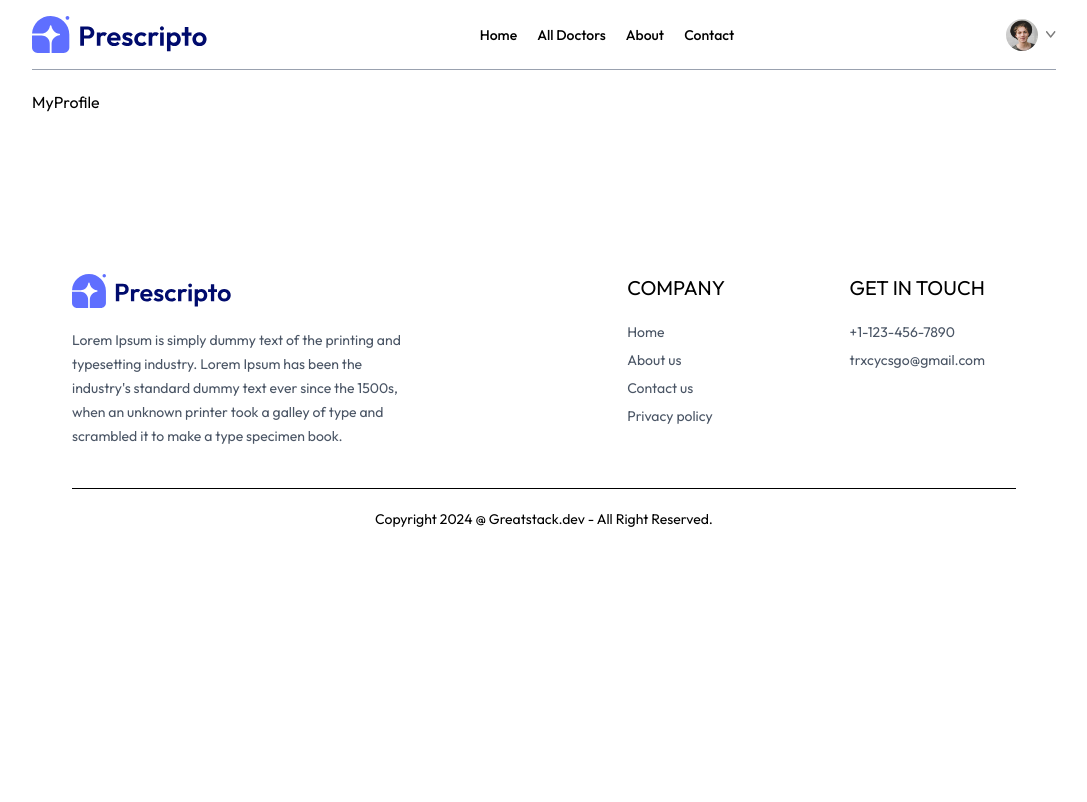
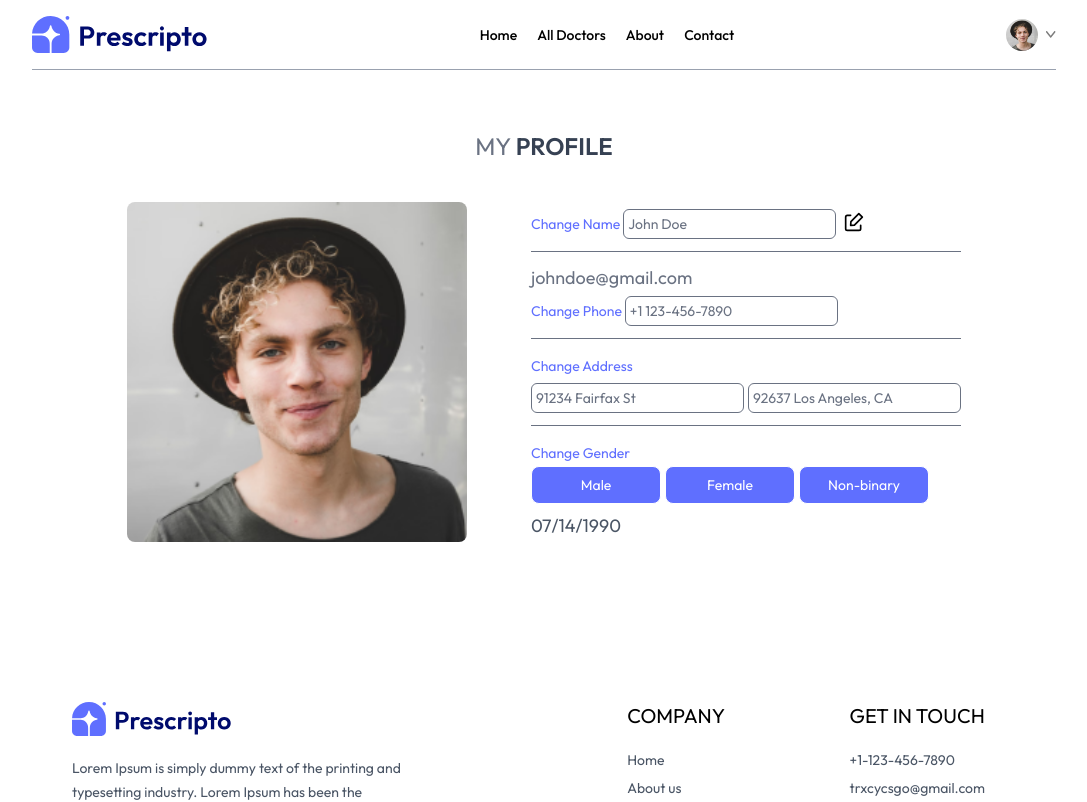
Before and after one commit to tdogcodes/Prescripto-Healthcare, a React app in the folder prescripto/: page /my-profile in a window 1280 px wide. Shown: the top 802 px of the page, without its empty margins (96-1183 px from the left). Built offline with nearby package versions, Linux system fonts and the light colour scheme; the HTML template or start-up script is replaced by a standard one.

Commit message:
edit profile functionality

```diff
--- a/prescripto/src/assets/assets_frontend/assets.js
+++ b/prescripto/src/assets/assets_frontend/assets.js
@@ -11,6 +11,7 @@ import cross_icon from './cross_icon.png'
 import chats_icon from './chats_icon.svg'
 import verified_icon from './verified_icon.svg'
 import arrow_icon from './arrow_icon.svg'
+import edit_icon from './edit_icon.svg'
 import info_icon from './info_icon.svg'
 import upload_icon from './upload_icon.png'
 import stripe_logo from './stripe_logo.png'
@@ -45,6 +46,7 @@ export const assets = {
     logo,
     chats_icon,
     verified_icon,
+    edit_icon,
     info_icon,
     profile_pic,
     arrow_icon,
--- a/prescripto/src/pages/Login.jsx
+++ b/prescripto/src/pages/Login.jsx
@@ -17,21 +17,22 @@ const Login = () => {
   return (
     <div>
       <form onSubmit={onSubmitHandler} className='flex min-h-[80vh] items-center justify-center'>
-        <div className='flex flex-col border rounded-lg gap-2 border-gray-300 text-gray-500 p-26'>
+        <div className='flex flex-col border rounded-xl gap-3 border-gray-300 text-gray-500 p-12'>
           <p className='text-2xl font-semibold text-gray-700'>{state === 'Sign up' ? 'Create Account' : 'Log in'}</p>
           <p>Please {state === 'Sign up' ? 'create an account' : 'sign in'} to book appointment</p>
-          { state === 'Sign up' ?
+          { state === 'Sign up' &&
           <>
-            <label htmlFor="" >Username</label>
-            <input className='border rounded-sm' type="name" />
-          </> : null}
+            <label htmlFor="" >Full Name</label>
+            <input className='border border-gray-300 rounded-sm p-1' type="text" value={name} onChange={(e)=>setName(e.target.name)} required/>
+          </>}
           <label htmlFor="" >Email</label>
-          <input className='border rounded-sm' type="name" />
+          <input className='border border-gray-300 rounded-sm p-1' type="text" value={email} onChange={(e)=>setEmail(e.target.email)} required/>
           <label htmlFor="" >Password</label>
-          <input className='border rounded-sm' type="name" />
+          <input className='border border-gray-300 rounded-sm p-1' type="text" value={password} onChange={(e)=>setPassword(e.target.password)} required/>
           <button className='bg-[var(--primary)] my-3 text-white p-3 px-6 w-fit m-auto rounded-md hover:scale-105 transition-all cursor-pointer'>
           {state === 'Sign up' ? 'Create account' : 'Log in'}</button>
-          {state === 'Sign up' ? <p>Already have an account? <a href=""> Login here</a></p> : null}
+          {state === 'Sign up' ? <p className='m-auto'>Already have an account? <a className='text-[var(--primary)] underline' href=""> Login here</a></p> :
+          <p className='m-auto'>Forgot your password? <a className='text-[var(--primary)] underline' href=""> Reset here</a></p>}
         </div>
       </form>
     </div>
--- a/prescripto/src/pages/MyProfile.jsx
+++ b/prescripto/src/pages/MyProfile.jsx
@@ -1,8 +1,63 @@
-import React from 'react'
+import React, { useState } from 'react'
+import { assets } from '../assets/assets_frontend/assets'
 
 const MyProfile = () => {
+
+  const [userdata, setUserdata] = useState({
+    name: 'John Doe',
+    image: assets.profile_pic,
+    email: 'johndoe@gmail.com',
+    phone:'+1 123-456-7890',
+    address: {
+      line1: '91234 Fairfax St',
+      line2: '92637 Los Angeles, CA',
+    },
+    gender: 'male',
+    dob: '07/14/1990',
+  })
+
+  const [edit, setEdit] = useState(true)
+
   return (
-    <div>MyProfile</div>
+    <div>
+      <div className='text-center text-2xl pt-10 text-gray-500'>
+        <p>MY <span className='text-gray-700 font-semibold'>PROFILE</span></p>
+      </div>
+      <div className='my-10 flex flex-col justify-center md:flex-row text-sm gap-16 mb-28'>
+        <img className='w-full h-full max-w-[340px] max-md:m-auto rounded-lg' src={userdata.image} alt="profile image" />
+
+        <div className='flex flex-col justify-center max-md:items-center gap-3 text-gray-500'>
+          <div className='flex items-center gap-2'>
+            {edit ? <span><label className='text-sm text-[var(--primary)]' htmlFor='name'>Change Name </label>
+              <input className='border border-gray-500 rounded-md mt-1 p-1' type='text' value={userdata.name} name='name' onChange={(e)=> setUserdata((prev)=>({...prev, name:e.target.value}))} /></span> :
+            <p className='text-2xl text-gray-800'>{userdata.name}</p>}
+            <img onClick={()=> setEdit(!edit)} className='m-0 size-5' src={assets.edit_icon} alt="" />
+          </div><hr/>
+          <div className='flex flex-col text-lg gap-3'>
+            <p>{userdata.email} <br/>
+            {edit ? <span><label className='text-sm text-[var(--primary)]' htmlFor='phone'>Change Phone </label>
+            <input className='border text-sm border-gray-500 rounded-md mt-1 p-1' type='text' value={userdata.phone} name='phone' onChange={(e)=> setUserdata((prev)=>({...prev, phone:e.target.value}))} /></span> :
+            <p>{userdata.phone}</p>}</p>
+            <hr/>
+            <p>{edit ? <span><label className='text-sm text-[var(--primary)]'>Change Address </label>
+            <div className='flex sm:flex-col md:flex-row gap-1'>
+              <input className='border text-sm border-gray-500 rounded-md mt-1 p-1' type='text' value={userdata.address.line1} onChange={(e)=> setUserdata((prev)=>({...prev, address: { ...prev.address, line1: e.target.value }}))} />
+              <input className='border text-sm border-gray-500 rounded-md mt-1 p-1' type='text' value={userdata.address.line2} onChange={(e)=> setUserdata((prev)=>({...prev, address: { ...prev.address, line2: e.target.value }}))} />
+            </div></span> :
+            <p>{userdata.phone}</p>}</p>
+            <hr/>
+            <p>{edit ? <span><label className='text-sm text-[var(--primary)]' htmlFor='gender'>Change Gender </label>
+            <ul className='flex gap-1 mb-2'>
+              <li onClick={()=> setUserdata(prev => ({ ...prev, gender: 'male' }))} className='text-sm border w-[130px] py-2 rounded-lg text-center text-white bg-[var(--primary)] hover:scale-105 transition-all cursor-pointer'>Male</li>
+              <li onClick={()=> setUserdata(prev => ({ ...prev, gender: 'female' }))} className='text-sm border w-[130px] py-2 rounded-lg text-center text-white bg-[var(--primary)] hover:scale-105 transition-all cursor-pointer'>Female</li>
+              <li onClick={()=> setUserdata(prev => ({ ...prev, gender: 'non-binary' }))} className='text-sm border w-[130px] py-2 rounded-lg text-center text-white bg-[var(--primary)] hover:scale-105 transition-all cursor-pointer'>Non-binary</li>
+            </ul></span> :
+            <p>{userdata.gender}</p>}
+            <span className='max-sm:flex text-gray-600 max-sm:mt-2'>{userdata.dob}</span></p>
+          </div>
+        </div>
+      </div>
+    </div>
   )
 }
 
```
Also changed, not shown: prescripto/src/assets/assets_frontend/edit_icon.svg (added).
